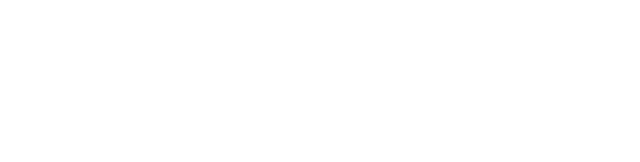
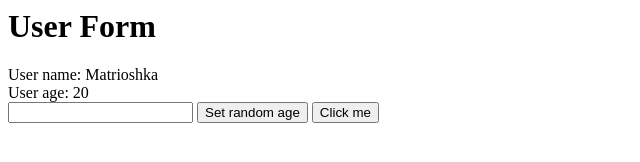
Before and after one commit to lyszkowski-dominik/typescript-web-framework, a website with bundled scripts: page index.html in a window 1280 px wide. Shown: the whole page, without its empty margins (0-640 px from the left). Built offline with nearby package versions, Linux system fonts and the light colour scheme; data requests are answered from the project's data file.

Commit message:
created first rendering class

```diff
--- a/index.html
+++ b/index.html
@@ -5,6 +5,7 @@
   <title>Typescript tuts</title>
 </head>
   <body>
+    <div id="root"></div>
     <script type="module" src="./src/index.ts"></script>
   </body>
 </html>
--- a/src/index.ts
+++ b/src/index.ts
@@ -1,16 +1,7 @@
-import { Collection } from './models/Collection';
-import { User, UserProps } from './models/User';
+import { User } from './models/User';
+import { UserForm } from './views/UserForm';
 
-// const user = User.build({ name: "Krzysio", age: 3 });
-// user.save();
+const user = User.build({ name: "Matrioshka", age: 20 });
 
-// user.set({ name: 'Karol' });
-// user.save();
-// user.fetch();
-
-const collection = User.buildCollection();
-
-collection.on('change', () => {
-  console.log(collection);
-});
-collection.fetch();
+const userForm = new UserForm(document.getElementById('root')!, user);
+userForm.render();
--- /dev/null
+++ b/src/views/UserForm.ts
@@ -0,0 +1,44 @@
+import { User } from '../models/User';
+export class UserForm {
+  constructor(public parent: Element, public model: User) {}
+
+  eventsMap(): { [key: string]: () => void } {
+    return {
+      'click:.set-age': this.onSetAgeClick,
+    };
+  }
+
+    onSetAgeClick(): void {
+        console.log('change age');
+    }
+
+  template(): string {
+    return `
+        <div>
+            <h1>User Form</h1>
+            <div>User name: ${this.model.get('name')}</div>
+            <div>User age: ${this.model.get('age')}</div>
+            <input />
+            <button class="set-age">Set random age</button>
+            <button>Click me</button>
+        </div>
+        `;
+  }
+
+  bindEvents(fragment: DocumentFragment): void {
+    const eventsMap = this.eventsMap();
+    for (let eventKey in eventsMap) {
+      const [eventName, selector] = eventKey.split(':');
+      fragment.querySelectorAll(selector).forEach((element) => {
+        element.addEventListener(eventName, eventsMap[eventKey]);
+      });
+    }
+  }
+
+  render(): void {
+    const templateElement = document.createElement('template');
+    templateElement.innerHTML = this.template();
+    this.bindEvents(templateElement.content);
+    this.parent.append(templateElement.content);
+  }
+}
```
Also changed, not shown: dist/index.html, 2 other files.
